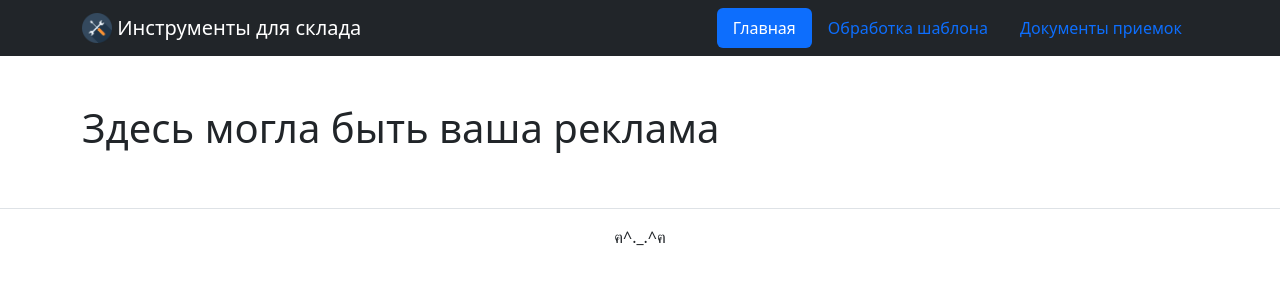
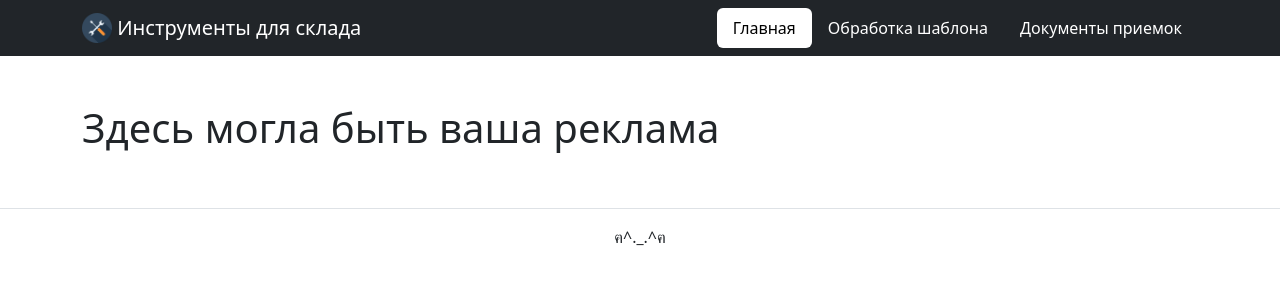
Before and after one commit to Sainekt/sklad_tools, a Django app: page / in a window 1280 px wide. Shown: the top 300 px of the page. Run offline with Django 5.2, Linux system fonts and the light colour scheme; parts of the project's set-up code (start-up, migrations or seed data) failed here and were passed over; some libraries are stand-ins or nearby versions.

Commit message:
clear and recolor templates

```diff
--- a/templates/includes/category_link.html
+++ /dev/null
@@ -1,3 +0,0 @@
-{% comment %} <a class="text-muted" href="{% url 'blog:category_posts' post.category.slug %}">
-  «{{ post.category.title }}»
-</a> {% endcomment %}
--- a/templates/includes/header.html
+++ b/templates/includes/header.html
@@ -11,17 +11,17 @@
       {% with request.resolver_match.view_name as view_name %}
         <ul class="nav nav-pills">
           <li class="nav-item">
-            <a class="nav-link {% if view_name == 'pages:home' %} active {% endif %}" href="{% url 'pages:home' %}">
+            <a class="nav-link btn btn-light {% if view_name == 'pages:home' %} active {% endif %}" href="{% url 'pages:home' %}">
               Главная
             </a>
           </li>
           <li class="nav-item">
-            <a class="nav-link {% if view_name == 'ozon:form' %} active {% endif %}" href="{% url 'ozon:form' %}">
+            <a class="nav-link btn btn-light {% if view_name == 'ozon:form' %} active {% endif %}" href="{% url 'ozon:form' %}">
               Обработка шаблона
             </a>
           </li>
           <li class="nav-item">
-            <a class="nav-link {% if view_name == 'purchaseorder:doc_list' %} active {% endif %}" href="{% url 'purchaseorder:doc_list' %}">
+            <a class="nav-link btn btn-light {% if view_name == 'purchaseorder:doc_list' %} active {% endif %}" href="{% url 'purchaseorder:doc_list' %}">
               Документы приемок
             </a>
           </li>
@@ -30,3 +30,17 @@
     </div>
   </nav>
 </header>
+
+<style>
+  .nav-link {
+    background-color: dark; /* Черный цвет для неактивных */
+    color: white;
+  }
+  .nav-link.active {
+    background-color: white !important; /* Белый цвет для активных */
+    color: black !important; /* Черный цвет текста для активных */
+  }
+  .nav-link:hover {
+    color: gray; /* Серый цвет текста при наведении */
+  }
+</style>
--- a/templates/pages/index.html
+++ b/templates/pages/index.html
@@ -3,5 +3,5 @@
   Sclad_tools
 {% endblock %}
 {% block content %}
-  <h1>Здесь могла быть ваша реклама</h1
+  <h1>Здесь могла быть ваша реклама</h1>
 {% endblock %}
--- a/templates/purchaseorder/create_download_xcel.html
+++ b/templates/purchaseorder/create_download_xcel.html
@@ -1,4 +1,4 @@
-   {% extends "base.html" %}
+{% extends "base.html" %}
 {% block title %}
         Скачать результат приемки {{object.name}}
 {% endblock %}
--- a/templates/purchaseorder/order_confirm_delete.html
+++ b/templates/purchaseorder/order_confirm_delete.html
@@ -1,4 +1,4 @@
-   {% extends "base.html" %}
+{% extends "base.html" %}
 {% block title %}
         Удаление документа приемки {{object.name}}
 {% endblock %}
```
Also changed, not shown: templates/includes/head.html (deleted, +0 -8 lines), templates/includes/post_card.html (deleted, +0 -13 lines), templates/pages/rules.html (deleted, +0 -29 lines).
